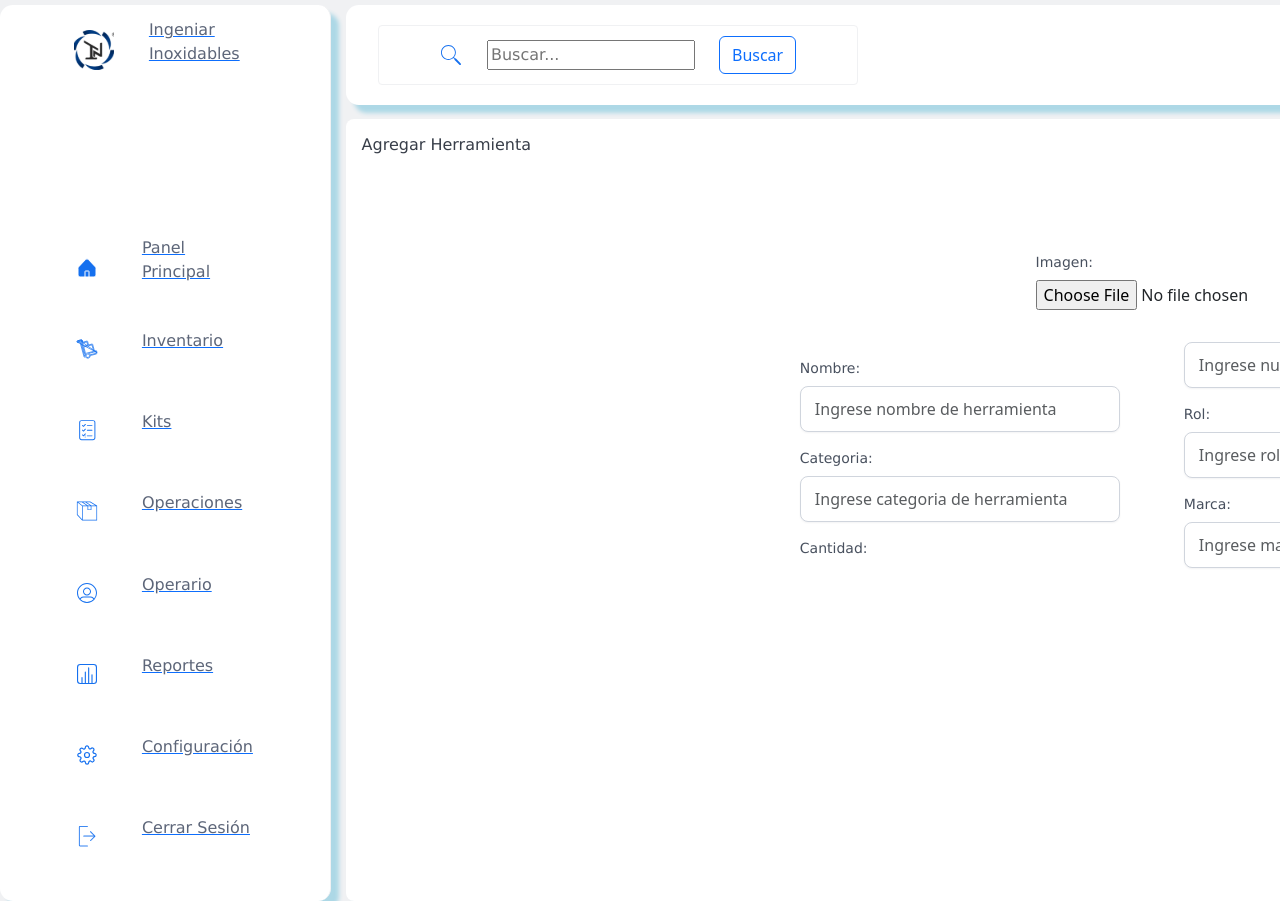
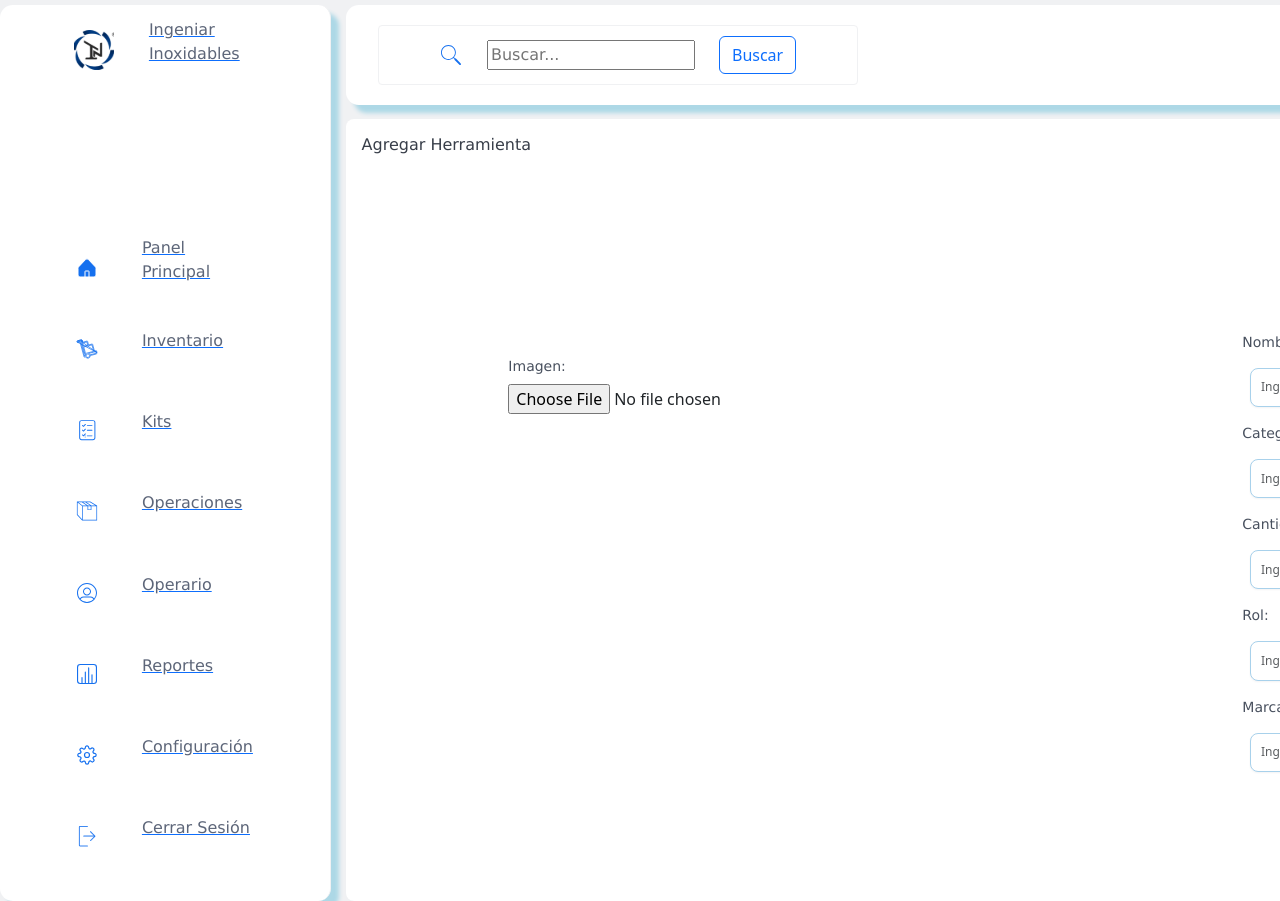
Before and after one commit to corsariopsique/SGHII-App, a React (Create React App) app: page /inventario/agregarherramienta in a window 1280 px wide. Shown: the top 901 px of the page. Built offline with nearby package versions, Linux system fonts and the light colour scheme.

Commit message:
Correciones ubicacion formularios add - edit tool

```diff
--- a/src/components/pages/Inventario/AgregarHerramienta.css
+++ b/src/components/pages/Inventario/AgregarHerramienta.css
@@ -4,6 +4,9 @@
     gap: 8%;
     justify-content: space-evenly;
     padding-bottom: 5%;
+    position: absolute;
+    left: 8%;
+    top:6.5rem;
 }
 
 #img_Pre{
@@ -19,16 +22,23 @@
 
 .formulario{
     display: flex;
-    flex-direction: column;
+    flex-direction: row;
     position: absolute;
+    width: 85%;
     top: 15%;
-    left:29%;
+    left:2%;
 }
 
 .inputNoImgAdd{
-    column-count: 2;
-    column-gap: 20%;
-    justify-content: space-evenly;
+    justify-content:center;
+    display:flex;
+    flex-wrap: wrap;
+    padding-bottom: 1.5rem;
+    flex-direction: column;
+    position: absolute;
+    top: 5rem;
+    left:65%;
+    right: 2%;
 }
 
 .error-form{
@@ -71,3 +81,20 @@
     flex-direction: row;
     width: max-content;
 }
+
+.inputs_Add_Tool{
+    display: flex;
+    flex-direction: row;
+    width: 60%;
+    max-height: 10rem;
+    gap: 0.8rem;
+    margin-top: 0.5rem;
+    margin-left: 0.5rem;
+    padding-top: 0.6rem;
+    padding-bottom: 0.6rem;
+    padding-left: 0.6rem;
+    border: #a8d1eb;
+    border-width: 0.1px;
+    border-style:double;
+    font-size: 12px;
+}
--- a/src/components/pages/Inventario/AgregarHerramienta.js
+++ b/src/components/pages/Inventario/AgregarHerramienta.js
@@ -236,7 +236,7 @@ function AgregarHerramienta () {
 
                     <input
                         type='text'
-                        className="form-control"
+                        className="form-control inputs_Add_Tool"
                         name="nombre"
                         id="nombre"
                         placeholder='Ingrese nombre de herramienta'
@@ -249,7 +249,7 @@ function AgregarHerramienta () {
 
                     <input
                         type="text"
-                        className="form-control"
+                        className="form-control inputs_Add_Tool"
                         name="categoria"
                         id="categoria"
                         placeholder='Ingrese categoria de herramienta'
@@ -262,7 +262,7 @@ function AgregarHerramienta () {
 
                     <input
                         type="number"
-                        className="form-control"
+                        className="form-control inputs_Add_Tool"
                         name="cantidad"
                         id="cantidad"
                         placeholder='Ingrese numero de unidades'
@@ -274,7 +274,7 @@ function AgregarHerramienta () {
 
                     <input
                         type="text"
-                        className="form-control"
+                        className="form-control inputs_Add_Tool"
                         name="rol"
                         id="rol"
                         placeholder='Ingrese rol de herramienta'
@@ -287,7 +287,7 @@ function AgregarHerramienta () {
 
                     <input
                         type="text"
-                        className="form-control"
+                        className="form-control inputs_Add_Tool"
                         name="marca"
                         id="marca"
                         placeholder='Ingrese marca de la herramienta'
--- a/src/components/pages/Inventario/EditarHerramienta.css
+++ b/src/components/pages/Inventario/EditarHerramienta.css
@@ -1,9 +1,12 @@
-.img_ContPreview{
+.img_ContPreview_ToolEdit{
     display: flex;
     flex-direction: row;
     gap: 5%;
     justify-content: space-evenly;
     padding-bottom: 2%;
+    position: absolute;
+    left: 4%;
+    top:6.5rem;
 }
 
 #img_Pre{
@@ -20,15 +23,23 @@
 .formularioEdit{
     display: flex;
     flex-direction: column;
+    width: 85%;
     position: absolute;
     top: 15%;
-    left:15%;
+    left:5%;
 }
 
 .inputNoImgEdit{
-    column-count: 3;
-    column-gap: 20%;
-    justify-content: space-evenly;
+    justify-content:center;
+    display:flex;
+    flex-wrap: wrap;
+    padding-bottom: 1.5rem;
+    flex-direction: column;
+    position: absolute;
+    top: 5rem;
+    left:55%;
+    right: 2%;
+    max-height: 30rem;
 }
 
 .error-form{
@@ -36,3 +47,20 @@
     font-family: 'Gill Sans', 'Gill Sans MT', Calibri, 'Trebuchet MS', sans-serif;
     font-size: larger;
 }
+
+.inputs_Edit_Tool{
+    display: flex;
+    flex-direction: row;
+    width: 40%;
+    max-height: 10rem;
+    gap: 0.8rem;
+    margin-top: 0.5rem;
+    margin-left: 0.5rem;
+    padding-top: 0.6rem;
+    padding-bottom: 0.6rem;
+    padding-left: 0.6rem;
+    border: #a8d1eb;
+    border-width: 0.1px;
+    border-style:double;
+    font-size: 12px;
+}
--- a/src/components/pages/Inventario/EditarHerramienta.js
+++ b/src/components/pages/Inventario/EditarHerramienta.js
@@ -84,7 +84,7 @@ function EditarHerramienta(){
 
                 <Form id="edit_tool" className="formularioEdit" name="edit_tool" action={dirFormEdit} method='post'>
 
-                    <div className="img_ContPreview">
+                    <div className="img_ContPreview_ToolEdit">
 
                         <div>
                             {img_pre && (<img id="img_Pre" className= "img-thumbnail" src={img_pre} alt="Preview"></img>)}
@@ -117,13 +117,13 @@ function EditarHerramienta(){
 
                     </div>
 
-                    <div className='inputNoImgAdd'>
+                    <div className='inputNoImgEdit'>
 
                         <label htmlFor="id" className="form-label">ID:</label>
 
                         <input
                             type='text'
-                            className="form-control"
+                            className="form-control inputs_Edit_Tool"
                             name="id"
                             id="id"
                             placeholder={itemToMod.id}
@@ -134,7 +134,7 @@ function EditarHerramienta(){
 
                         <input
                             type='text'
-                            className="form-control"
+                            className="form-control inputs_Edit_Tool"
                             name="nombre"
                             id="nombre"
                             placeholder={itemToMod.nombre}
@@ -148,7 +148,7 @@ function EditarHerramienta(){
 
                         <input
                             type="text"
-                            className="form-control"
+                            className="form-control inputs_Edit_Tool"
                             name="categoria"
                             id="categoria"
                             placeholder={itemToMod.categoria}
@@ -162,7 +162,7 @@ function EditarHerramienta(){
 
                         <input
                             type="number"
-                            className="form-control"
+                            className="form-control inputs_Edit_Tool"
                             name="cantidad"
                             id="cantidad"
                             placeholder={itemToMod.cantidad}
@@ -175,7 +175,7 @@ function EditarHerramienta(){
 
                         <input
                             type="text"
-                            className="form-control"
+                            className="form-control inputs_Edit_Tool"
                             name="rol"
                             id="rol"
                             placeholder={itemToMod.rol}
@@ -189,7 +189,7 @@ function EditarHerramienta(){
 
                         <input
                             type="text"
-                            className="form-control"
+                            className="form-control inputs_Edit_Tool"
                             name="marca"
                             id="marca"
                             placeholder={itemToMod.marca}
@@ -203,7 +203,7 @@ function EditarHerramienta(){
 
                         <input
                             type="text"
-                            className="form-control"
+                            className="form-control inputs_Edit_Tool"
                             name="fecha_in"
                             id="fecha_in"
                             placeholder={itemToMod.fecha_in}
```
